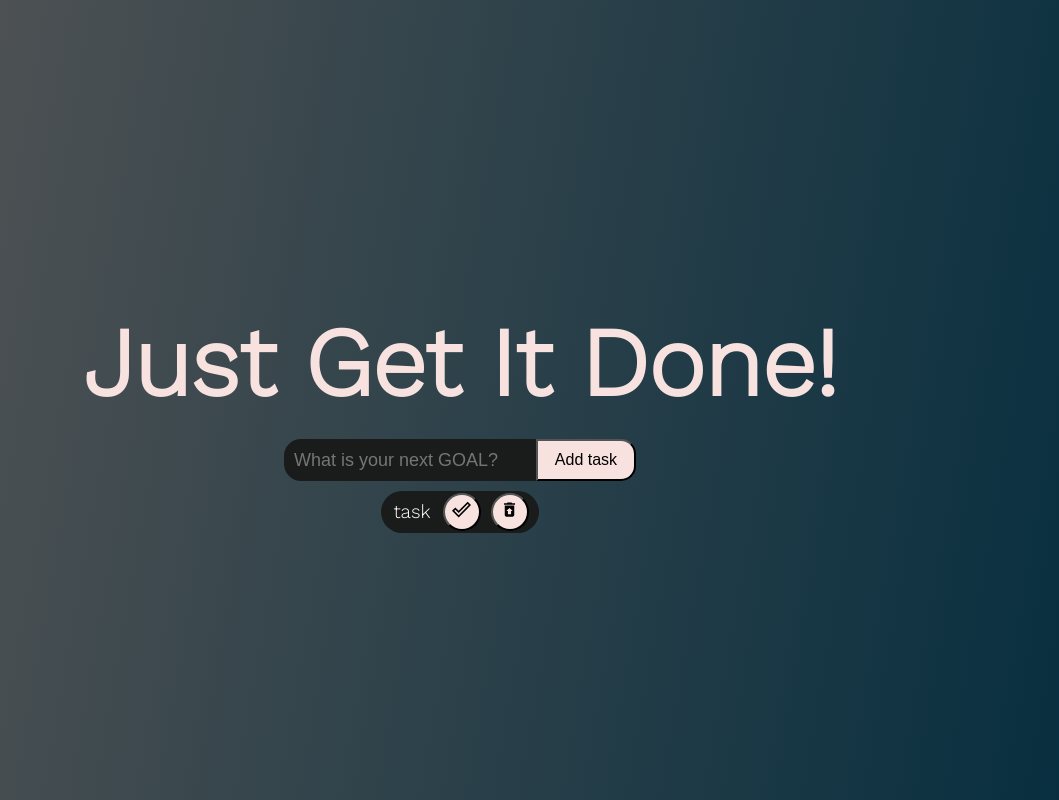
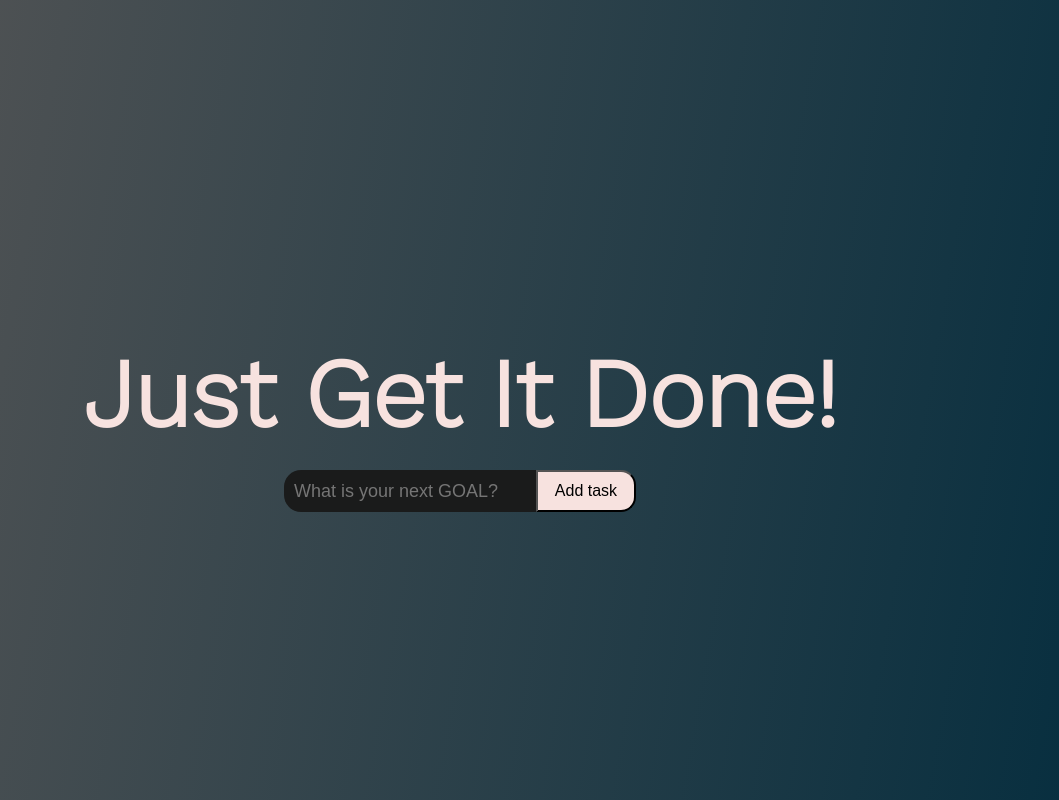
Before and after one commit to iDanVas/TODOS, a React (Vite) app: page / in a window 1280 px wide. Shown: the whole page, without its empty margins (180-1239 px from the left). Built offline with nearby package versions, Linux system fonts and the light colour scheme.

Commit message:
one component_not working

```diff
--- a/src/App.jsx
+++ b/src/App.jsx
@@ -1,24 +1,34 @@
 import styled from "styled-components";
-import { MdDoneOutline , MdRestoreFromTrash } from 'react-icons/md';
+import { useState, useRef } from "react";
+import TaskList from "./TasksList.jsx";
 
 function App() {
 
+  const [addedtask, setAddedtask] = useState("What is your next GOAL?");
+  const tasks = [];
+
+  const tasksTemplate = [{
+    id: "number",
+    task: "string",
+    isComplited: "Boolean"
+  }]
+
+  const myInput = useRef(null);
+
+  const addTask = () => {
+    tasks.push(myInput.current.value);
+  }
+
   return (
     <div>
-        <Header>
-          <Title>Just Get It Done!</Title>
-        </Header>
-          <InputBox>
-            <Input type="text" placeholder="What is your next GOAL?"/>
-            <Button>Add task</Button>
-          </InputBox>
-        <TaskContainer>
-          <TaskBox>
-            <Task>task</Task>
-            <ActionButton><MdDoneOutline/></ActionButton>
-            <ActionButton><MdRestoreFromTrash/></ActionButton>
-          </TaskBox>
-        </TaskContainer>
+      <Header>
+        <Title>Just Get It Done!</Title>
+      </Header>
+      <InputBox>
+        <Input ref={myInput} name="tasktitle" type="text" placeholder={addedtask} />
+        <Button onClick={addTask}>Add task</Button>
+      </InputBox>
+      <TaskList tasks={tasks} />
     </div>
   )
 };
@@ -63,36 +73,3 @@ const Button = styled.button`
   min-width: 100px;
   background-color: rgb(247, 226, 223);
 `;
-
-const TaskContainer = styled.ul`
-  display: flex;
-  min-width: 25%;
-  justify-content: center;
-`;
-
-const TaskBox = styled.div`
-  display: flex;
-  border-radius: 30px;
-  background-color: rgb(26, 27, 27);
-  padding: 2px 5px;
-  margin: 1rem;
-`;
-
-const Task = styled.li`
-  flex: 1;
-  padding: 7px;
-  font-size: 19px;
-  font-family: 'Work Sans', sans-serif;
-  color: white;
-`;
-
-const ActionButton = styled.button`
-  background-color: rgb(247, 226, 223);
-  color: black;
-  font-size: 19px;
-  cursor: pointer;
-  width: 2em;
-  height: 2em;
-  border-radius: 80%;
-  margin: 0 5px;
-`;
--- /dev/null
+++ b/src/TasksList.jsx
@@ -0,0 +1,54 @@
+import styled from "styled-components";
+import { MdDoneOutline, MdRestoreFromTrash } from 'react-icons/md';
+
+const TaskList = ({ tasks }) => {
+  console.log(tasks);
+
+  return (
+    <TaskContainer>
+      {tasks.map((item) => (
+        <TaskBox key={item.id}>
+          <Task>{item}</Task>
+          <ActionButton><MdDoneOutline /></ActionButton>
+          <ActionButton><MdRestoreFromTrash /></ActionButton>
+        </TaskBox>))}
+    </TaskContainer>
+  );
+};
+
+const TaskContainer = styled.ul`
+  display: flex;
+  min-width: 25%;
+  justify-content: center;
+  flex-direction: column;
+  flex-shrink: 1;
+`;
+
+export default TaskList;
+
+const TaskBox = styled.div`
+  display: flex;
+  border-radius: 30px;
+  background-color: rgb(26, 27, 27);
+  padding: 2px 5px;
+  margin: 1rem;
+`;
+
+const Task = styled.li`
+  flex: 1;
+  padding: 7px;
+  font-size: 19px;
+  font-family: 'Work Sans', sans-serif;
+  color: white;
+`;
+
+const ActionButton = styled.button`
+  background-color: rgb(247, 226, 223);
+  color: black;
+  font-size: 19px;
+  cursor: pointer;
+  width: 2em;
+  height: 2em;
+  border-radius: 80%;
+  margin: 0 5px;
+`;
```
